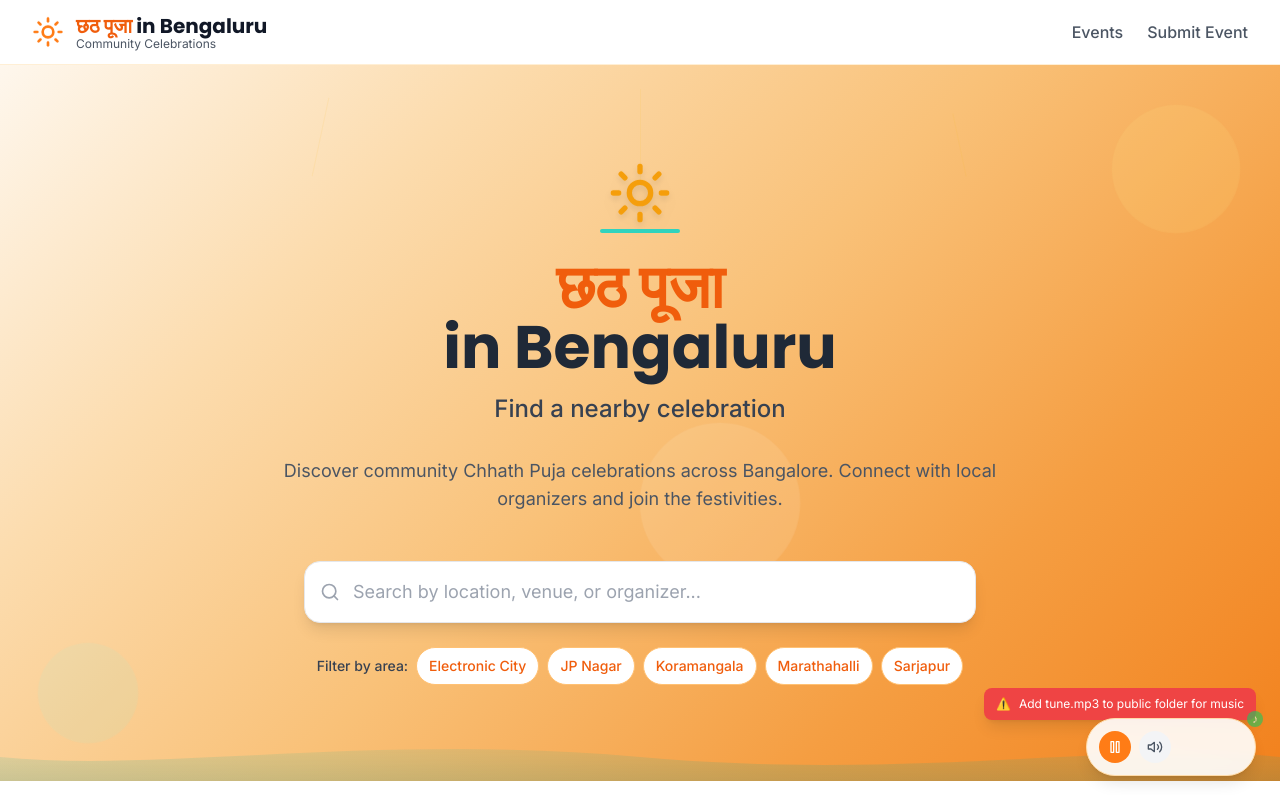
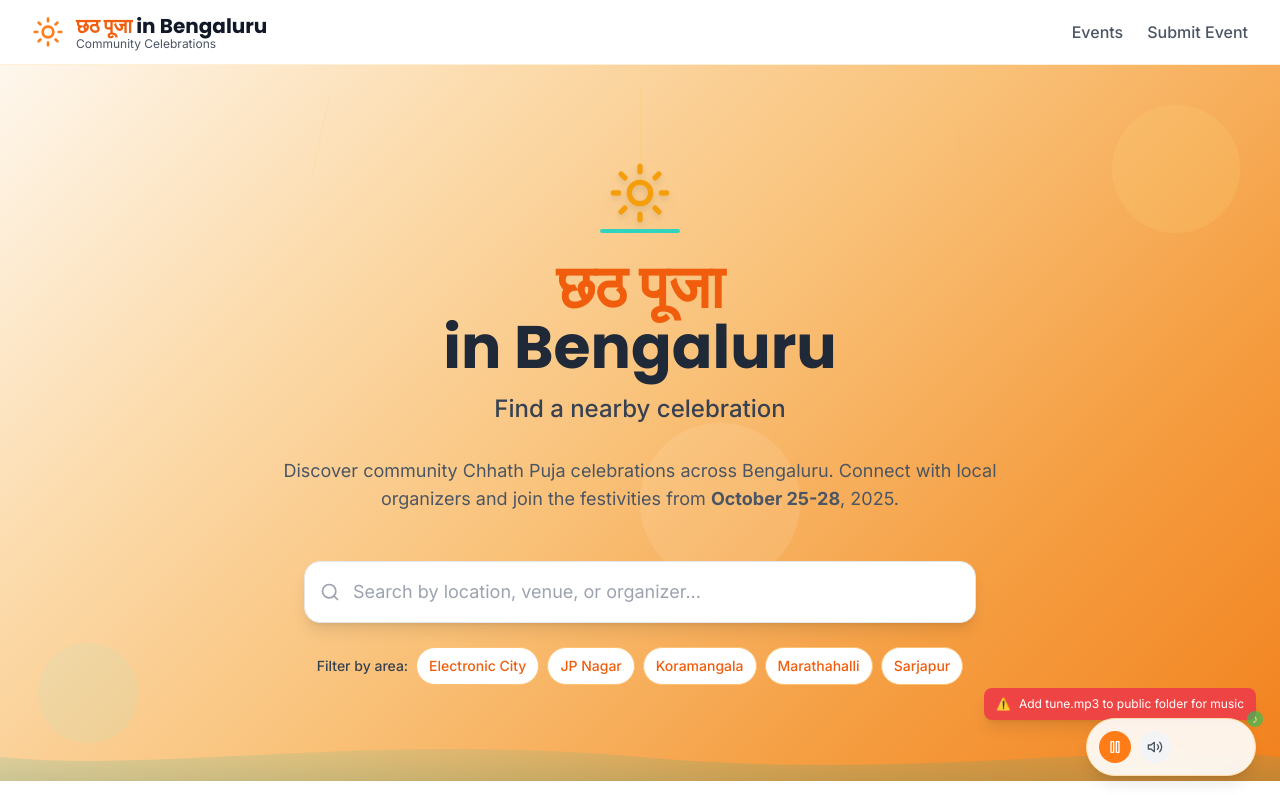
Before and after one commit to vinitshahdeo/chhath-puja, a React (Vite) app: page / in a window 1280 px wide. Shown: the top 795 px of the page. Built offline with nearby package versions, Linux system fonts and the light colour scheme; the HTML template or start-up script is replaced by a standard one.

Commit message:
added dates

```diff
--- a/index.html
+++ b/index.html
@@ -4,7 +4,7 @@
     <meta charset="UTF-8" />
     <link rel="icon" type="image/svg+xml" href="/sun-icon.svg" />
     <meta name="viewport" content="width=device-width, initial-scale=1.0" />
-    <meta name="description" content="Find Chhath Puja celebrations across Bengaluru. Discover community events, view locations on Google Maps, and connect with local organizers." />
+    <meta name="description" content="Find Chhath Puja celebrations (Oct 27-28, 2025) across Bengaluru. Discover community events, view locations on Google Maps, and connect with local organizers. Show up at a nearby ghat and feel at home." />
     <meta name="keywords" content="Chhath Puja, Bengaluru, Bangalore, Bihar, festival, community, celebrations, events" />
     <meta name="author" content="Vinit Shahdeo" />
 
@@ -12,14 +12,14 @@
     <meta property="og:type" content="website" />
     <meta property="og:url" content="https://chhath-puja.netlify.app/" />
     <meta property="og:title" content="छठ पूजा (Chhath Puja) in Bengaluru - Find Community Celebrations" />
-    <meta property="og:description" content="Discover Chhath Puja celebrations across Bengaluru. Find nearby events, view on maps, and connect with organizers." />
+    <meta property="og:description" content="Discover Chhath Puja (Oct 27-28, 2025) celebrations across Bengaluru. Find nearby ghats, view on maps, and connect with organizers. Show up at a nearby ghat and feel at home." />
     <meta property="og:image" content="https://chhath-puja.netlify.app/chhath-puja.png" />
 
     <!-- Twitter -->
     <meta property="twitter:card" content="summary_large_image" />
     <meta property="twitter:url" content="https://chhath-puja.netlify.app/" />
     <meta property="twitter:title" content="छठ पूजा (Chhath Puja) in Bengaluru - Find Community Celebrations" />
-    <meta property="twitter:description" content="Discover Chhath Puja celebrations across Bengaluru. Find nearby events, view on maps, and connect with organizers." />
+    <meta property="twitter:description" content="Discover Chhath Puja (Oct 27-28, 2025) celebrations across Bengaluru. Find nearby ghats, view on maps, and connect with organizers. Show up at a nearby ghat and feel at home." />
     <meta property="twitter:image" content="https://chhath-puja.netlify.app/chhath-puja.png" />
 
     <title>छठ पूजा (Chhath Puja) in Bengaluru - Find Community Celebrations</title>
--- a/src/components/HeroSection.jsx
+++ b/src/components/HeroSection.jsx
@@ -40,8 +40,8 @@ const HeroSection = ({ searchTerm, onSearchChange, areas, selectedAreas, onAreaT
         </p>
 
         <p className="text-lg text-gray-600 mb-12 max-w-3xl mx-auto">
-          Discover community Chhath Puja celebrations across Bangalore.
-          Connect with local organizers and join the festivities.
+          Discover community Chhath Puja celebrations across Bengaluru.
+          Connect with local organizers and join the festivities from <strong>October 25-28</strong>, 2025.
         </p>
 
         {/* Search and filters */}
```
